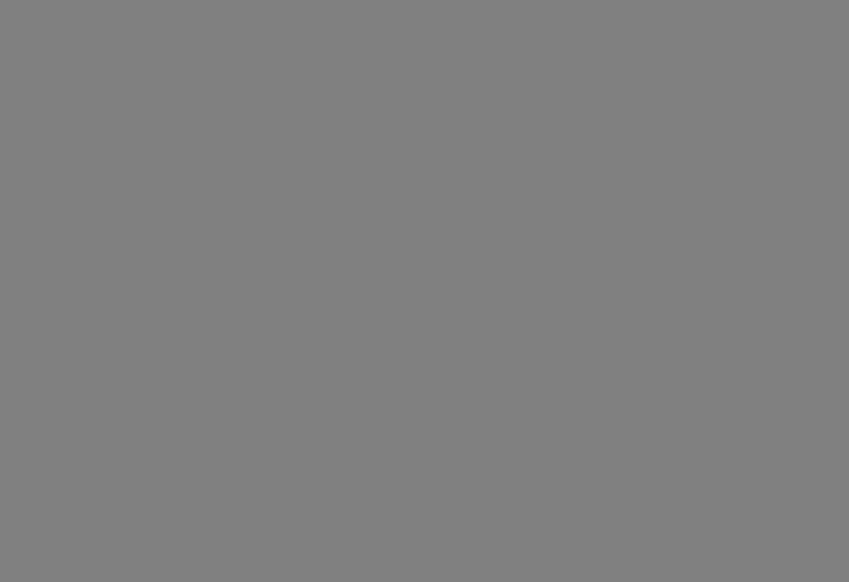
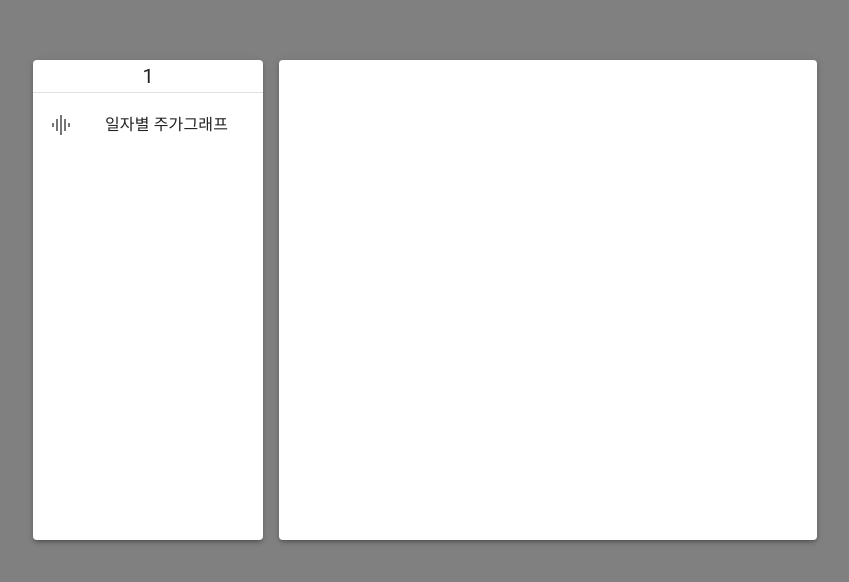
Before and after one commit to Rush-K/StockAnalyzer, a React (Create React App) app: page /1 in a window 1280 px wide. Shown: the part 108-690 px from the top of the page, without its empty margins (215-1064 px from the left). Built offline with nearby package versions, Linux system fonts and the light colour scheme.

Commit message:
StockHome - 주식 열람 메인 홈 구현중

```diff
--- a/src/App.js
+++ b/src/App.js
@@ -1,6 +1,8 @@
 import React, { Component } from 'react';
 import { BrowserRouter, Route, Link, Switch } from 'react-router-dom';
+
 import Main from './components/Main';
+import StockHome from './components/StockHome';
 
 class App extends Component {
   render(){
@@ -8,6 +10,7 @@
       <BrowserRouter>
         <Switch>
           <Route exact path ='/' component={Main} />
+          <Route path='/:stockcode' component={StockHome} />
         </Switch>
       </BrowserRouter>
     );
--- a/src/components/Main.js
+++ b/src/components/Main.js
@@ -1,9 +1,10 @@
 import React, { Component } from 'react';
 import { Button, InputLabel, MenuItem, FormControl, Select,
   Container, Paper, Divider, Typography } from '@material-ui/core';
-import { Send } from '@material-ui/icons';
+import { Send, Cancel } from '@material-ui/icons';
 import { withStyles } from '@material-ui/core/styles';
 import '@fontsource/roboto';
+import { Link } from 'react-router-dom';
 
 const useStyles = theme => ({
     root: {
@@ -52,7 +53,7 @@
 
     render () {
         const { classes } = this.props;
-
+        console.log(this.state);
         return (
             <Container fixed className={classes.root}>
                 <Paper elevation={3}>
@@ -77,7 +78,7 @@
                           onChange={this.selectStock}
                           label="stock-list-label"
                         >
-                        <MenuItem value="">
+                        <MenuItem value={null}>
                           <em>주식 선택</em>
                         </MenuItem>
                         <MenuItem value={'삼성전자'}>삼성전자</MenuItem>
@@ -87,8 +88,18 @@
                     </FormControl>
                   </div>
 
-
+                  {/* 열람 버튼 */}
                   <div>
+                    {this.state.selectedStock === null ?
+                      <Button
+                        variant="contained"
+                        color="secondary"
+                        className={classes.button}
+                        endIcon={<Cancel/>}>
+                        열람불가
+                      </Button>
+                    :
+                      <Link to={`/${this.state.selectedStock}`}>
                         <Button
                           variant="contained"
                           color="primary"
@@ -96,6 +107,9 @@
                           endIcon={<Send/>}>
                           열람하기
                         </Button>
+                      </Link>
+                    }
+
                   </div>
 
                 </Paper>
--- /dev/null
+++ b/src/components/StockHome.js
@@ -0,0 +1,86 @@
+import React, { Component } from 'react';
+import { Container, Divider, Paper, Typography,
+        List, ListItem, ListItemIcon, ListItemText } from '@material-ui/core';
+import { GraphicEq } from '@material-ui/icons';
+import { withStyles } from '@material-ui/core/styles';
+
+const useStyles = theme => ({
+    root: {
+      display: 'flex',
+      height: '100vh',
+      alignItems: "center",
+      justifyContent: "center",
+      '& > *': {
+        display: "flex",
+        justifyContent: "flex-start",
+        margin: theme.spacing(1),
+        width: theme.spacing(100),
+        height: theme.spacing(60),
+      },
+    },
+    menuPaper: {
+        display:"flex",
+        flexDirection: "column",
+        alignItems: "flex-start",
+        width: theme.spacing(30),
+        height: "100%",
+        margin: theme.spacing(1),
+        '& > *': {
+            display: "flex",
+            justifyContent: "center",
+            width: "100%",
+        }
+      },
+    homePaper: {
+        display:"flex",
+        justifyContent: "center",
+        width: theme.spacing(70),
+        height: "100%",
+        margin: theme.spacing(1),
+    },
+    formControl: {
+      margin: theme.spacing(2),
+      width: "100%",
+    },
+    button: {
+      margin: theme.spacing(1),
+    },
+  });
+
+class StockHome extends Component {
+    constructor(props) {
+        super(props);
+    }
+
+    render() {
+        const { classes } = this.props;
+        return (
+            <Container className={classes.root}>
+                <div>
+                    {/* 메뉴 */}
+                    <Paper elevation={3} className={classes.menuPaper}>
+                        <div>
+                            <Typography variant="h6">{this.props.match.params.stockcode}</Typography>
+                        </div>
+                        <Divider />
+                        <List>
+                            <ListItem button>
+                                <ListItemIcon>
+                                    <GraphicEq />
+                                </ListItemIcon>
+                                <ListItemText primary="일자별 주가그래프" />
+                            </ListItem>
+                        </List>
+                    </Paper>
+
+                    {/* 홈 */}
+                    <Paper elevation={3} className={classes.homePaper}>
+
+                    </Paper>
+                </div>
+            </Container>
+        );
+    }
+}
+
+export default withStyles(useStyles)(StockHome);
```
Lines whose indentation alone changed are shown as unchanged.
